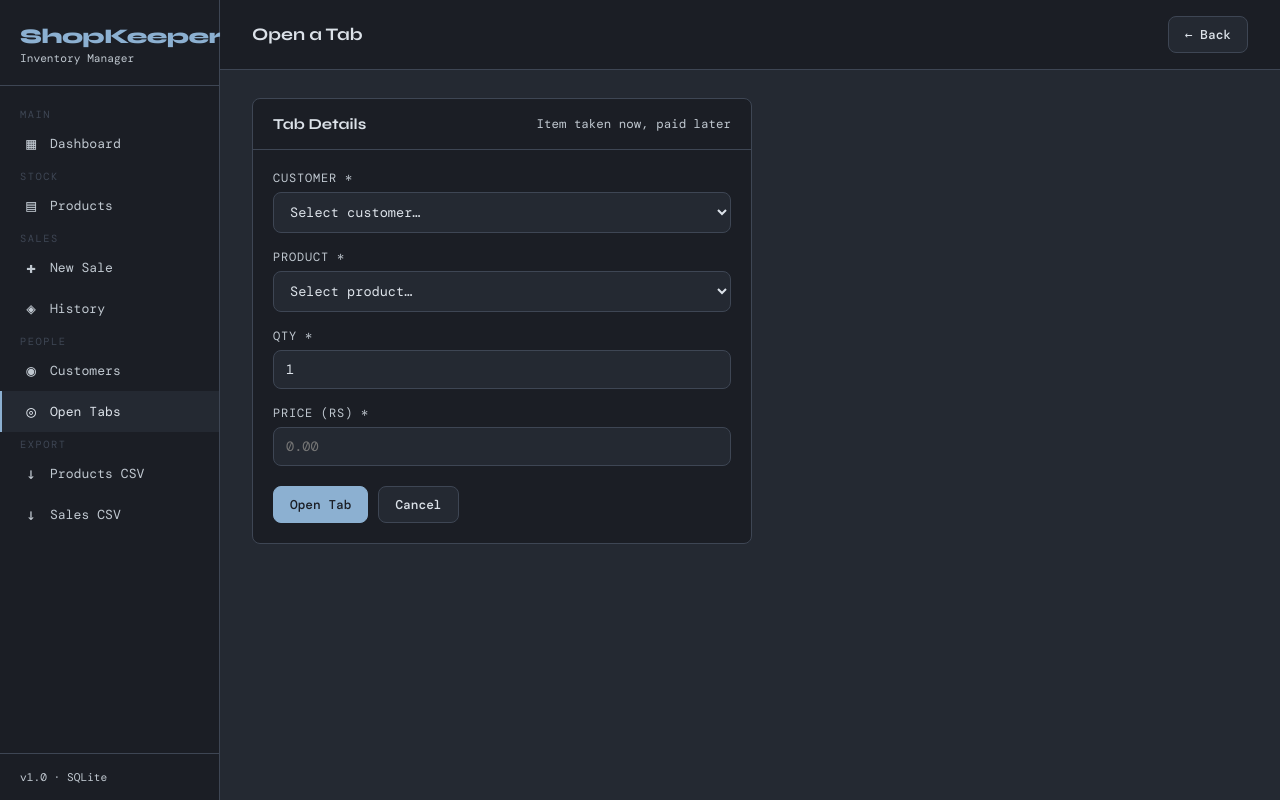
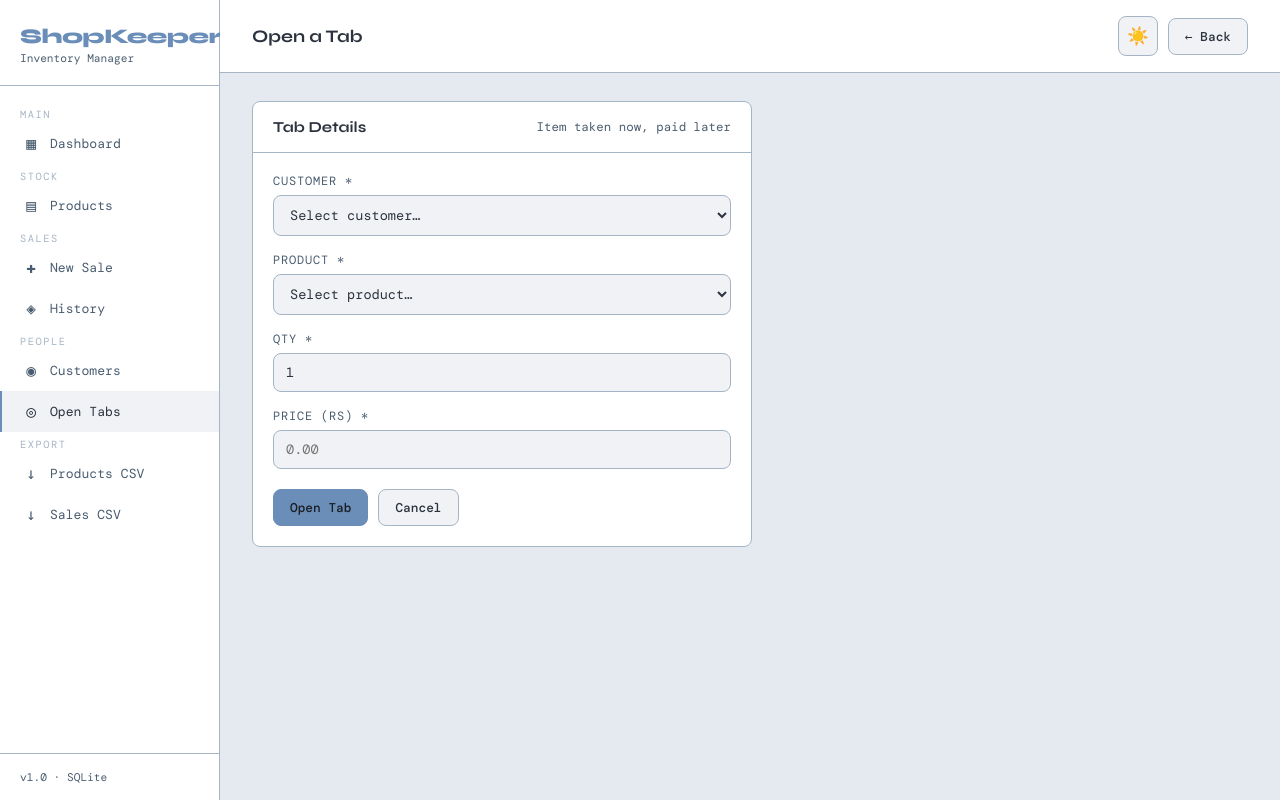
Before and after one commit to ReeshavMainali/shopkeeper, a Flask app: page /tabs/add in a window 1280 px wide. Run offline with Flask 3, Linux system fonts and the light colour scheme; data that the repository does not hold is empty.

Commit message:
added lightmode and a toggle

```diff
--- a/templates/base.html
+++ b/templates/base.html
@@ -23,6 +23,47 @@
         --radius: 8px;
         --font-head: "Syne", sans-serif;
         --font-mono: "DM Mono", monospace;
+      }
+
+      /* Light Mode */
+      @media (prefers-color-scheme: light) {
+        html:not([data-theme="dark"]) {
+          --bg: #e5e9f0;
+          --surface: #ffffff;
+          --surface2: #f0f2f5;
+          --border: #a6b5c5;
+          --accent: #6a8eb8;
+          --accent2: #d6767d;
+          --green: #6a8eb8;
+          --text: #2c333e;
+          --muted: #4a5d70;
+        }
+      }
+
+      /* Dark Mode Override */
+      html[data-theme="dark"] {
+        --bg: #242932;
+        --surface: #1b1e25;
+        --surface2: #242932;
+        --border: #3e4654;
+        --accent: #8cb0d1;
+        --accent2: #c96b72;
+        --green: #7da0c3;
+        --text: #dce2e9;
+        --muted: #c0c8d0;
+      }
+
+      /* Light Mode Override */
+      html[data-theme="light"] {
+        --bg: #e5e9f0;
+        --surface: #ffffff;
+        --surface2: #f0f2f5;
+        --border: #a6b5c5;
+        --accent: #6a8eb8;
+        --accent2: #d6767d;
+        --green: #6a8eb8;
+        --text: #2c333e;
+        --muted: #4a5d70;
       }
       *,
       *::before,
@@ -475,6 +516,26 @@
         border: 1px solid var(--border);
       }
 
+      /* THEME TOGGLE */
+      .theme-toggle {
+        background: var(--surface2);
+        border: 1px solid var(--border);
+        color: var(--text);
+        width: 40px;
+        height: 40px;
+        border-radius: var(--radius);
+        cursor: pointer;
+        display: flex;
+        align-items: center;
+        justify-content: center;
+        font-size: 1.1rem;
+        transition: all 0.15s;
+      }
+      .theme-toggle:hover {
+        border-color: var(--accent);
+        background: var(--surface);
+      }
+
       /* PRINT */
       @media print {
         .sidebar,
@@ -554,6 +615,13 @@
       <div class="topbar">
         <h2>{% block page_title %}{% endblock %}</h2>
         <div class="topbar-actions">
+          <button
+            class="theme-toggle no-print"
+            id="themeToggle"
+            title="Toggle dark/light mode"
+          >
+            <span id="themeIcon">🌙</span>
+          </button>
           {% block topbar_actions %}{% endblock %}
         </div>
       </div>
@@ -564,5 +632,61 @@
         {% endfor %} {% endwith %} {% block content %}{% endblock %}
       </div>
     </div>
+
+    <script>
+      // Theme switcher with localStorage persistence
+      const html = document.documentElement;
+      const themeToggle = document.getElementById("themeToggle");
+      const themeIcon = document.getElementById("themeIcon");
+
+      // Initialize theme on page load
+      function initTheme() {
+        // Check localStorage first, then system preference
+        const savedTheme = localStorage.getItem("theme");
+        let preferredTheme = savedTheme;
+
+        if (!preferredTheme) {
+          // Use system preference if no saved theme
+          preferredTheme = window.matchMedia("(prefers-color-scheme: dark)")
+            .matches
+            ? "dark"
+            : "light";
+        }
+
+        setTheme(preferredTheme);
+      }
+
+      // Set theme and update icon
+      function setTheme(theme) {
+        if (theme === "light" || theme === "dark") {
+          html.setAttribute("data-theme", theme);
+          localStorage.setItem("theme", theme);
+          themeIcon.textContent = theme === "dark" ? "🌙" : "☀️";
+        }
+      }
+
+      // Toggle theme on button click
+      themeToggle.addEventListener("click", () => {
+        const currentTheme =
+          html.getAttribute("data-theme") ||
+          (window.matchMedia("(prefers-color-scheme: dark)").matches
+            ? "dark"
+            : "light");
+        const newTheme = currentTheme === "dark" ? "light" : "dark";
+        setTheme(newTheme);
+      });
+
+      // Listen for system theme changes
+      window
+        .matchMedia("(prefers-color-scheme: dark)")
+        .addEventListener("change", (e) => {
+          if (!localStorage.getItem("theme")) {
+            setTheme(e.matches ? "dark" : "light");
+          }
+        });
+
+      // Initialize on page load
+      initTheme();
+    </script>
   </body>
 </html>
```
